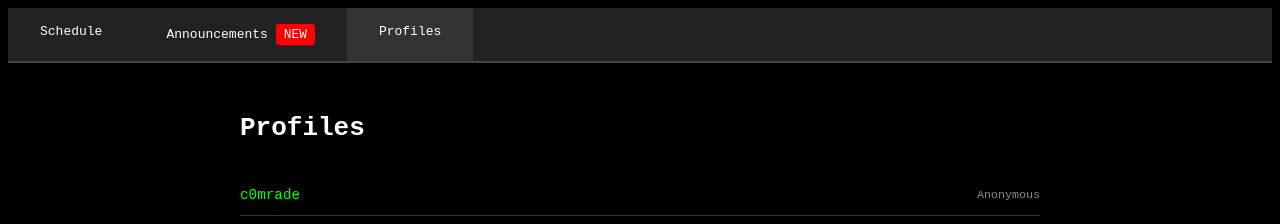
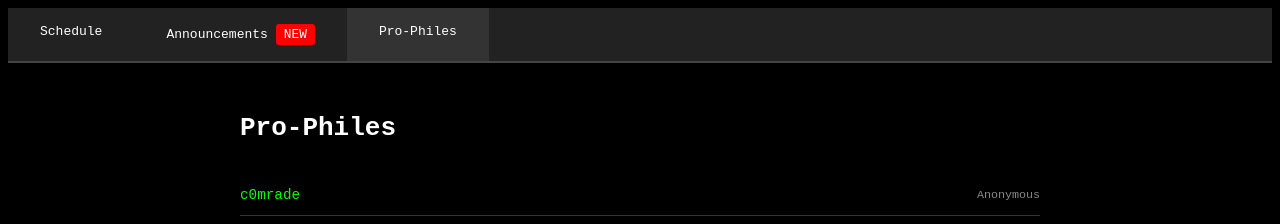
Before and after one commit to mahaloz/cse194-s25, a Jekyll site: the page built from prophiles.md, in a window 1280 px wide. Shown: the top 224 px of the page. Built offline with Jekyll 4.4.1, drawn with Linux system fonts in a browser that asks for light colours.

Commit message:
One more!

```diff
--- a/_layouts/default.html
+++ b/_layouts/default.html
@@ -33,7 +33,7 @@
   <div class="tab-container">
     <a href="/" class="tab {% if page.url == '/' %}active{% endif %}" id="scheduleTab">Schedule</a>
     <a href="/announcements.html" class="tab {% if page.url == '/announcements.html' %}active{% endif %}" id="announcementsTab">Announcements<span class="new-badge" id="newBadge" style="display: none;">NEW</span></a>
-    <a href="/profiles.html" class="tab {% if page.url == '/profiles.html' %}active{% endif %}" id="prophilesTab">Profiles</a>
+    <a href="/prophiles.html" class="tab {% if page.url == '/prophiles.html' %}active{% endif %}" id="prophilesTab">Pro-Philes</a>
   </div>
 
   <!-- PAGE CONTENT goes here -->
--- a/_layouts/prophile.html
+++ b/_layouts/prophile.html
@@ -10,7 +10,7 @@
   <div class="tab-container">
     <a href="/" class="tab {% if page.url == '/' %}active{% endif %}" id="scheduleTab">Schedule</a>
     <a href="/announcements.html" class="tab {% if page.url == '/announcements.html' %}active{% endif %}" id="announcementsTab">Announcements<span class="new-badge" id="newBadge" style="display: none;">NEW</span></a>
-    <a href="/prophiles.html" class="tab {% if page.url == '/prophiles.html' %}active{% endif %}" id="prophilesTab">Prophiles</a>
+    <a href="/prophiles.html" class="tab {% if page.url == '/prophiles.html' %}active{% endif %}" id="prophilesTab">Pro-Philes</a>
   </div>
 
   <div class="prophile-container">
--- a/profiles.md
+++ b/prophiles.md
@@ -1,10 +1,10 @@
 ---
 layout: default
-title: Profiles
+title: Pro-Philes
 ---
 
 <div class="prophiles-container">
-  <h1>Profiles</h1>
+  <h1>Pro-Philes</h1>
   <div class="prophiles-list">
     {% for prophile in site.prophiles %}
     <div class="prophile-item">
```
